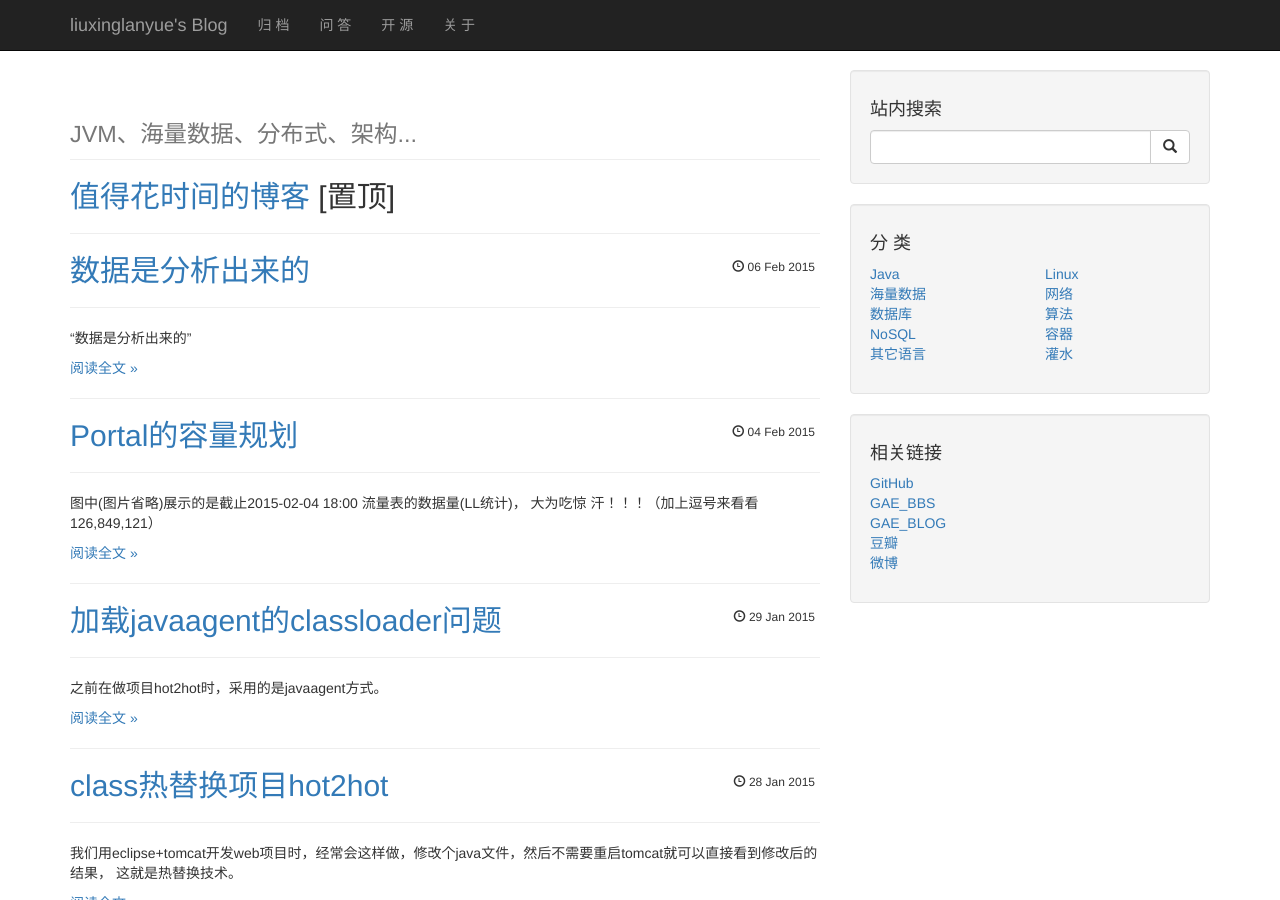
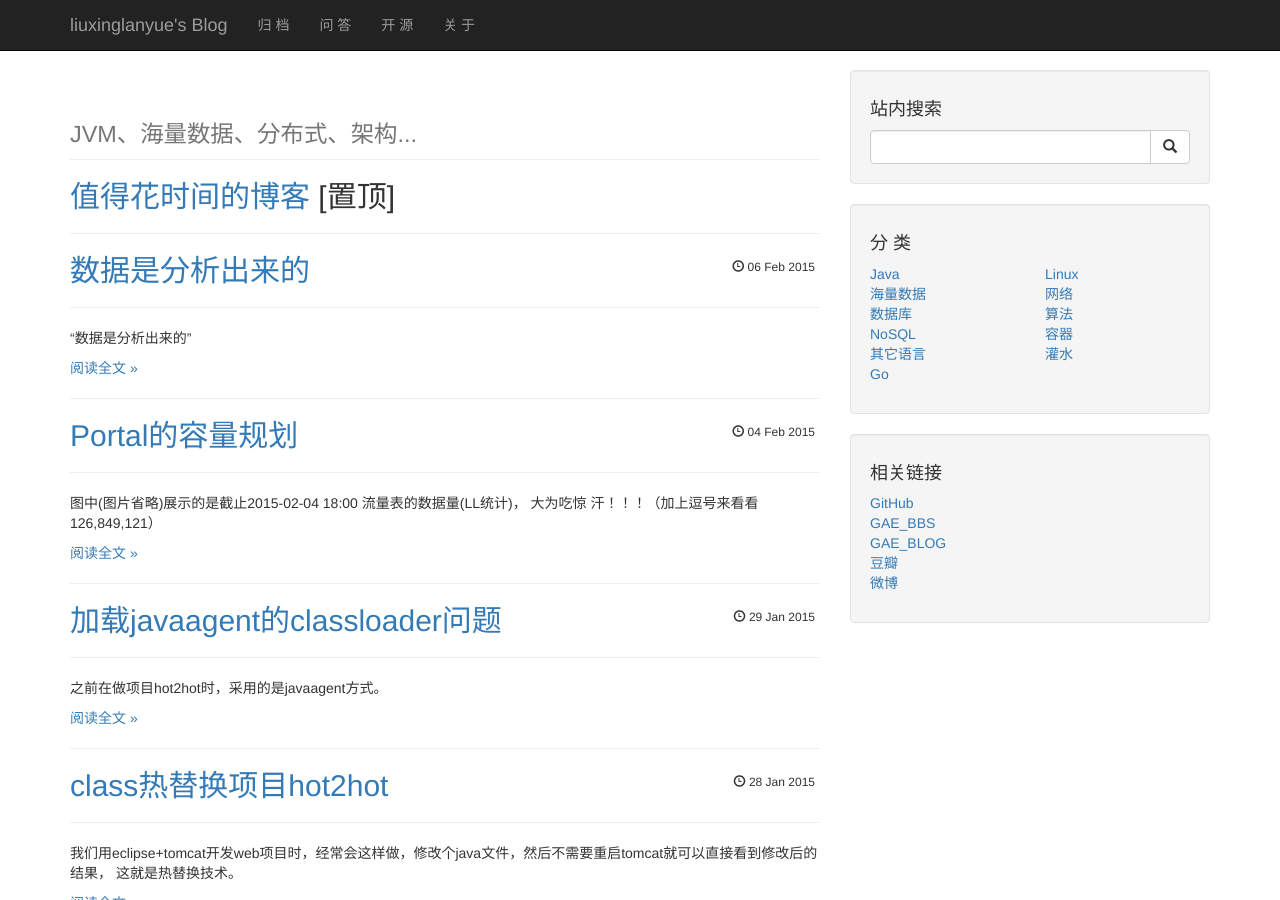
Before and after one commit to liuxinglanyue/blog, a Jekyll site: the page built from index.html, in a window 1280 px wide and 900 px high. Built offline with Jekyll 4.4.1, drawn with Linux system fonts in a browser that asks for light colours; nearby versions of some CDN libraries; Markdown is read by kramdown in place of the engine named in the settings; the list of posts is cut into pages by our own code; comment, search, counter and statistics services are not loaded.

Commit message:
添加分类 Go

```diff
--- a/_includes/categories.html
+++ b/_includes/categories.html
@@ -23,6 +23,11 @@
                   <li>
                     <a href="/categories.html#other">
                       其它语言
+                    </a>
+                  </li>
+                  <li>
+                    <a href="/categories.html#go">
+                      Go
                     </a>
                   </li>
                 </ul>
```
